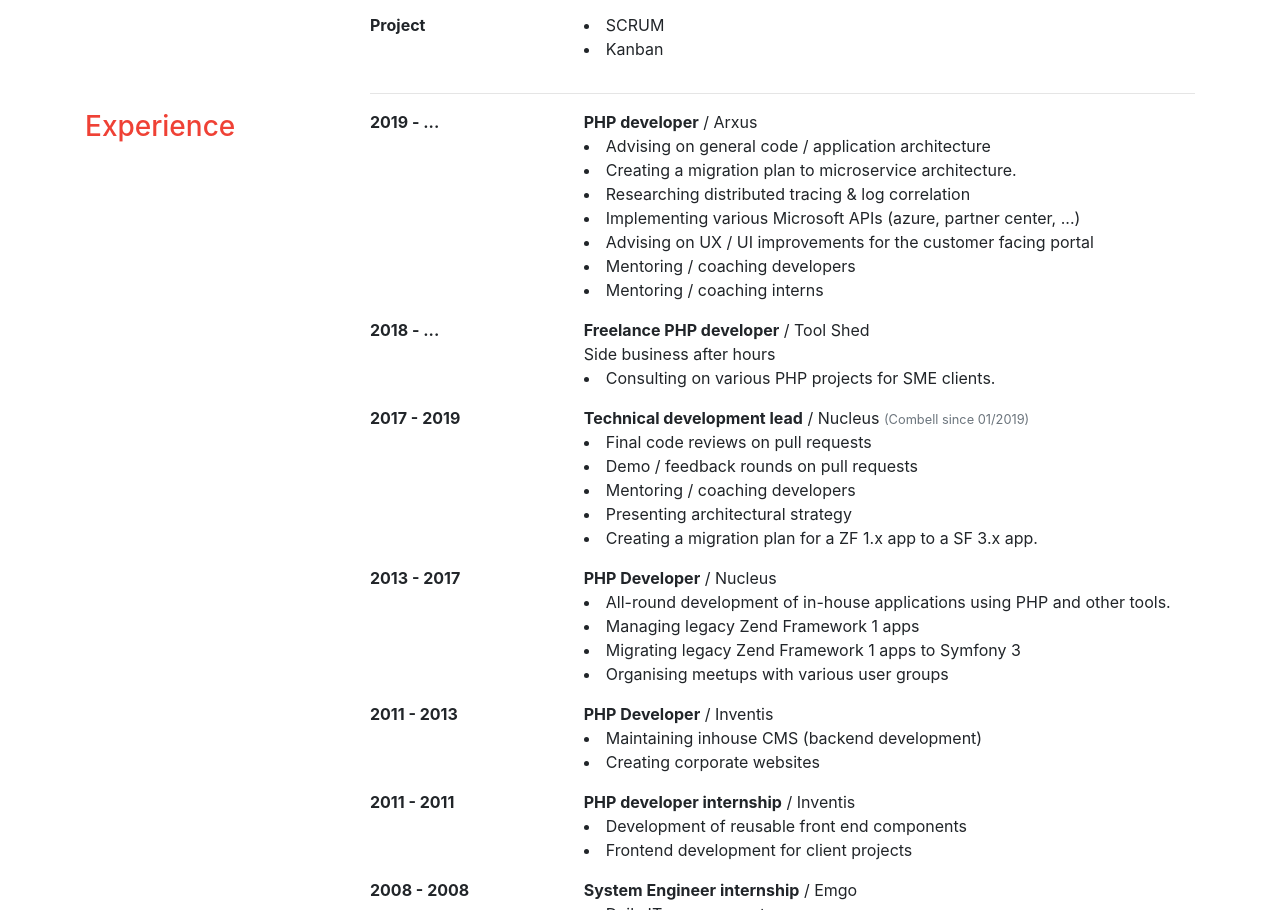
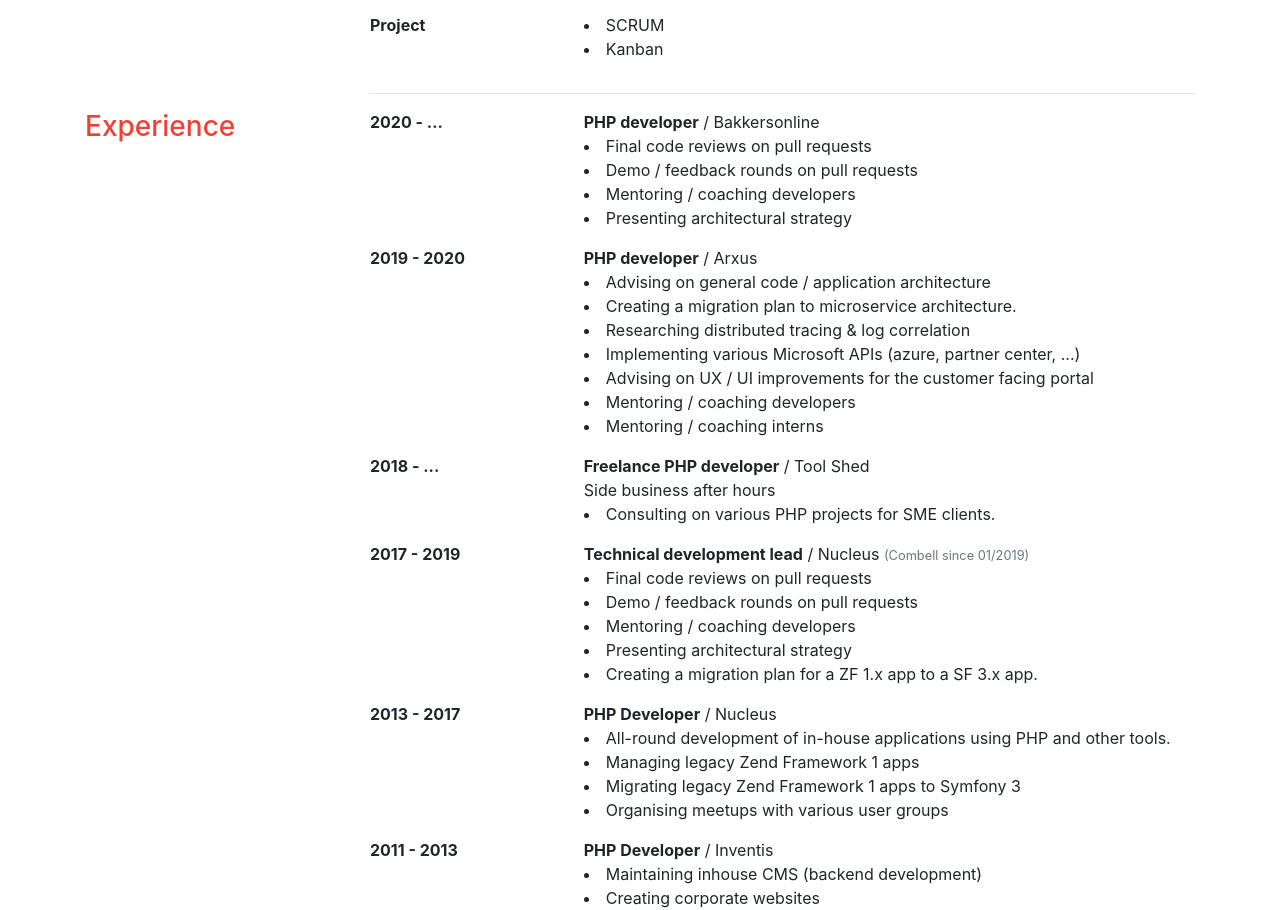
Before and after one commit to tool-shed-consulting/tool-shed.github.io, a plain HTML site: page resume.html in a window 1280 px wide. Shown: the part 973-1883 px from the top of the page. Drawn offline with nearby package versions, Linux system fonts and the light colour scheme.

Commit message:
Update resume.html

```diff
--- a/resume.html
+++ b/resume.html
@@ -159,7 +159,19 @@
         </div>
         <div class="col-9">
             <div class="row">
-                <div class="col-3"><strong>2019 - ...</strong></div>
+                <div class="col-3"><strong>2020 - ...</strong></div>
+                <div class="col">
+                    <strong>PHP developer</strong> / Bakkersonline<br />
+                    <ul>
+                        <li>Final code reviews on pull requests</li>
+                        <li>Demo / feedback rounds on pull requests</li>
+                        <li>Mentoring / coaching developers</li>
+                        <li>Presenting architectural strategy</li>
+                    </ul>
+                </div>
+            </div>
+            <div class="row">
+                <div class="col-3"><strong>2019 - 2020</strong></div>
                 <div class="col">
                     <strong>PHP developer</strong> / Arxus<br />
                     <ul>
```
